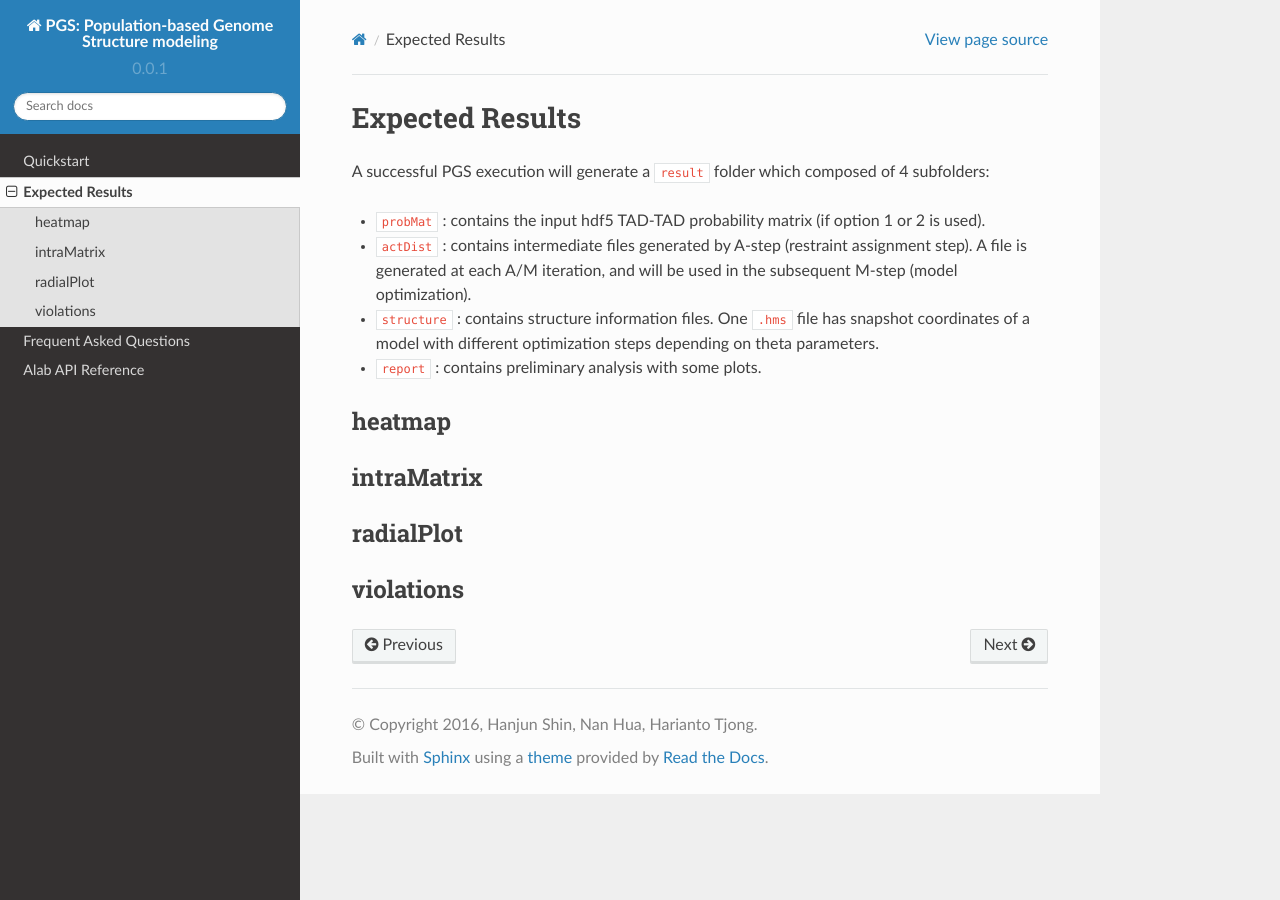
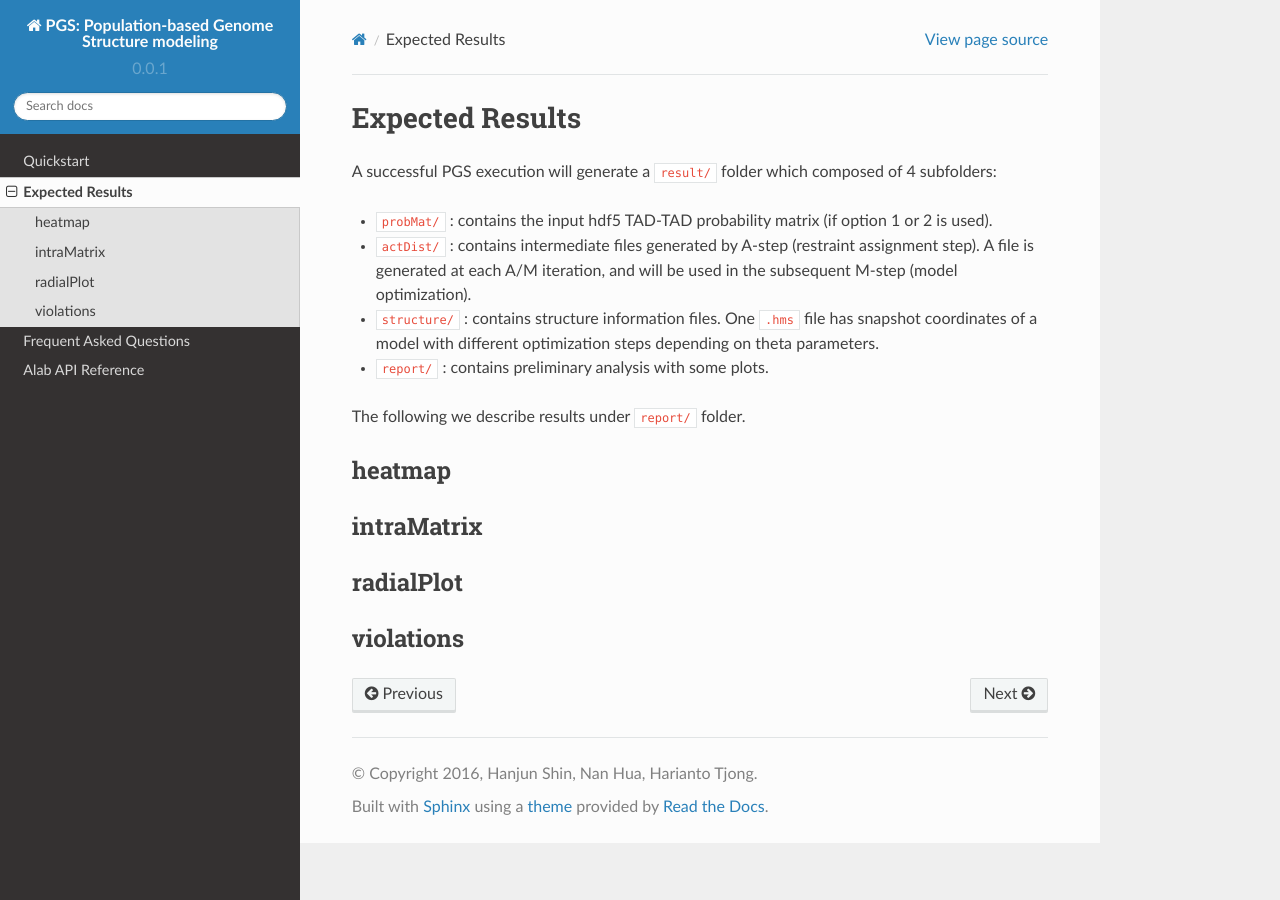
Before and after one commit to alberlab/pgs, a Sphinx documentation site: the page built from docs/results.rst, in a window 1280 px wide. Built offline with Sphinx 7.4.7 and the Read the Docs theme 2.0.0, drawn with Linux system fonts in a browser that asks for light colours.

Commit message:
results.rst remove details add original

```diff
--- a/docs/results.rst
+++ b/docs/results.rst
@@ -1,17 +1,18 @@
 Expected Results
 ======================
 
-A successful PGS execution will generate a ``result`` folder which composed of 4 subfolders:
+A successful PGS execution will generate a ``result/`` folder which composed of 4 subfolders:
 
-- ``probMat`` : contains the input hdf5 TAD-TAD probability matrix (if option 1 or 2 is used).
+- ``probMat/`` : contains the input hdf5 TAD-TAD probability matrix (if option 1 or 2 is used).
 
-- ``actDist`` : contains intermediate files generated by A-step (restraint assignment step). A file is generated at each A/M iteration, and will be used in the subsequent M-step (model optimization).
+- ``actDist/`` : contains intermediate files generated by A-step (restraint assignment step). A file is generated at each A/M iteration, and will be used in the subsequent M-step (model optimization).
 
-- ``structure`` : contains structure information files. One ``.hms`` file has snapshot coordinates of a model with different optimization steps depending on theta parameters.
+- ``structure/`` : contains structure information files. One ``.hms`` file has snapshot coordinates of a model with different optimization steps depending on theta parameters.
 
-- ``report`` : contains preliminary analysis with some plots.
+- ``report/`` : contains preliminary analysis with some plots.
 
 
+The following we describe results under ``report/`` folder.
 
 heatmap
 ------------------
```
